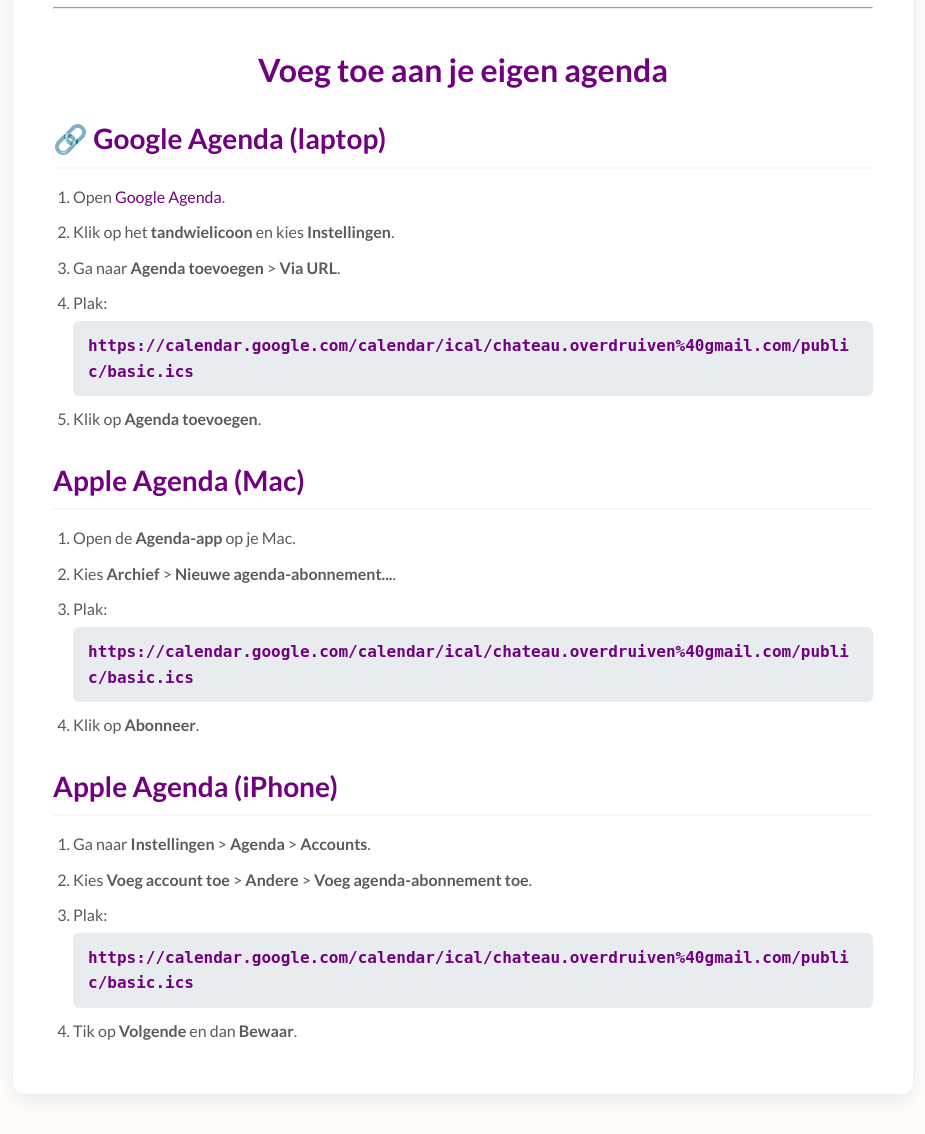
After one commit to stefanjwb/overdruiven_website, a Flask app: page /agenda in a window 1280 px wide. The commit adds this page. Shown: the part 903-2037 px from the top of the page, without its empty margins (177-1102 px from the left). Run offline with Flask 3, Linux system fonts and the light colour scheme; the visitor is signed in with stand-in values (Sample User, id 1).

Commit message:
Agenda update

```diff
--- a/app.py
+++ b/app.py
@@ -185,6 +185,12 @@ def public_home():
 
     # Verwijst naar een nieuwe template die je hebt gemaakt (of nog moet maken)
     return render_template('public_home.html', activities=public_activities)
+
+@app.route('/agenda')
+@login_required
+def agenda():
+    return render_template('agenda.html')
+
 
 @app.route('/activiteiten')
 @login_required
--- a/static/style.css
+++ b/static/style.css
@@ -756,3 +756,63 @@ textarea {
     display: inline-block;
     margin: 0;
 }
+
+/* ================================================================
+    5. STIJLEN VOOR DE AGENDA PAGINA
+================================================================ */
+
+/* De hoofdcontainer voor de pagina, vergelijkbaar met .activity-detail-card */
+.activiteiten-container {
+    background-color: var(--clr-white);
+    border-radius: 12px;
+    box-shadow: 0 6px 20px var(--clr-shadow);
+    padding: 40px;
+    margin-top: 30px;
+    max-width: 900px; /* Iets breder voor de agenda */
+    margin-left: auto;
+    margin-right: auto;
+}
+
+/* De ingesloten Google Agenda responsive maken */
+.activiteiten-container iframe {
+    width: 100%;
+    height: 600px;
+    border: 1px solid var(--clr-border);
+    border-radius: var(--border-radius);
+}
+
+/* Titels en lijsten voor de instructies */
+.activiteiten-container h2 {
+    margin-top: 40px;
+    text-align: center;
+}
+
+.activiteiten-container h3 {
+    margin-top: 30px;
+    border-bottom: 2px solid var(--clr-bg-subtle);
+    padding-bottom: 10px;
+}
+
+.activiteiten-container ol {
+    padding-left: 20px; /* Standaard browser-inspringing resetten */
+    margin-top: 15px;
+}
+
+.activiteiten-container li {
+    margin-bottom: 10px;
+    line-height: 1.6;
+    color: var(--clr-text-subtle);
+}
+
+/* De code-blokken met de ICS-link stylen */
+.activiteiten-container code {
+    display: block;
+    background: #e9ecef;
+    padding: 12px 15px;
+    border-radius: 6px;
+    margin-top: 5px;
+    font-family: monospace;
+    color: var(--clr-primary);
+    font-weight: bold;
+    word-break: break-all; /* Zorgt dat lange links afbreken */
+}
--- /dev/null
+++ b/templates/agenda.html
@@ -0,0 +1,48 @@
+{% extends 'base.html' %}
+
+{% block title %}Activiteitenkalender{% endblock %}
+
+{% block content %}
+    {# De inhoud van je pagina komt binnen dit 'content' blok #}
+    <div class="activiteiten-container">
+        <h1>Activiteitenkalender</h1>
+        <p>Bekijk hier alle aankomende activiteiten van Château Overdruiven. Deze agenda wordt automatisch bijgewerkt.</p>
+
+        <iframe src="https://calendar.google.com/calendar/embed?src=chateau.overdruiven%40gmail.com&ctz=Europe%2FAmsterdam" allowfullscreen></iframe>
+
+        <hr>
+
+        <h2>Voeg toe aan je eigen agenda</h2>
+
+        <h3>🔗 Google Agenda (laptop)</h3>
+        <ol>
+          <li>Open <a href="https://calendar.google.com" target="_blank">Google Agenda</a>.</li>
+          <li>Klik op het <strong>tandwielicoon</strong> en kies <strong>Instellingen</strong>.</li>
+          <li>Ga naar <strong>Agenda toevoegen</strong> > <strong>Via URL</strong>.</li>
+          <li>Plak:<br>
+            <code>https://calendar.google.com/calendar/ical/chateau.overdruiven%40gmail.com/public/basic.ics</code>
+          </li>
+          <li>Klik op <strong>Agenda toevoegen</strong>.</li>
+        </ol>
+
+        <h3>Apple Agenda (Mac)</h3>
+        <ol>
+          <li>Open de <strong>Agenda-app</strong> op je Mac.</li>
+          <li>Kies <strong>Archief</strong> > <strong>Nieuwe agenda-abonnement...</strong>.</li>
+          <li>Plak:<br>
+            <code>https://calendar.google.com/calendar/ical/chateau.overdruiven%40gmail.com/public/basic.ics</code>
+          </li>
+          <li>Klik op <strong>Abonneer</strong>.</li>
+        </ol>
+
+        <h3>Apple Agenda (iPhone)</h3>
+        <ol>
+          <li>Ga naar <strong>Instellingen</strong> > <strong>Agenda</strong> > <strong>Accounts</strong>.</li>
+          <li>Kies <strong>Voeg account toe</strong> > <strong>Andere</strong> > <strong>Voeg agenda-abonnement toe</strong>.</li>
+          <li>Plak:<br>
+            <code>https://calendar.google.com/calendar/ical/chateau.overdruiven%40gmail.com/public/basic.ics</code>
+          </li>
+          <li>Tik op <strong>Volgende</strong> en dan <strong>Bewaar</strong>.</li>
+        </ol>
+    </div>
+{% endblock %}
--- a/templates/base.html
+++ b/templates/base.html
@@ -34,6 +34,7 @@
                             <span class="dropdown-btn nav-item">Activiteiten &#9660;</span>
                             <div class="dropdown-content">
                                 <a href="{{ url_for('activiteiten') }}">Overzicht</a>
+                                <a href="{{ url_for('agenda') }}">Agenda</a>
                                 {% if is_organizer() %}
                                 <a href="{{ url_for('add_activity') }}">Nieuwe Activiteit Toevoegen</a>
                                 {% endif %}
```
